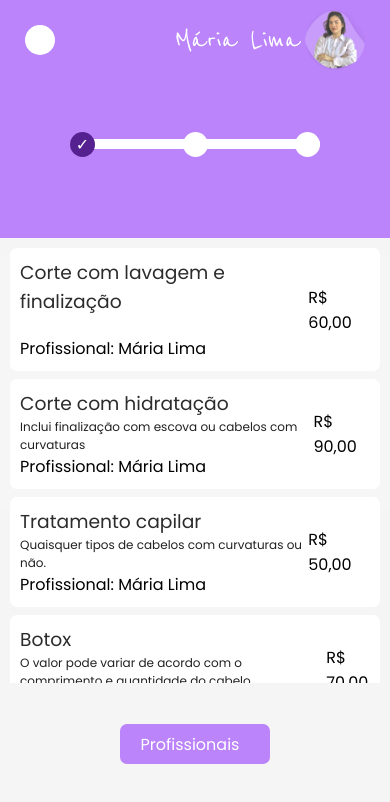
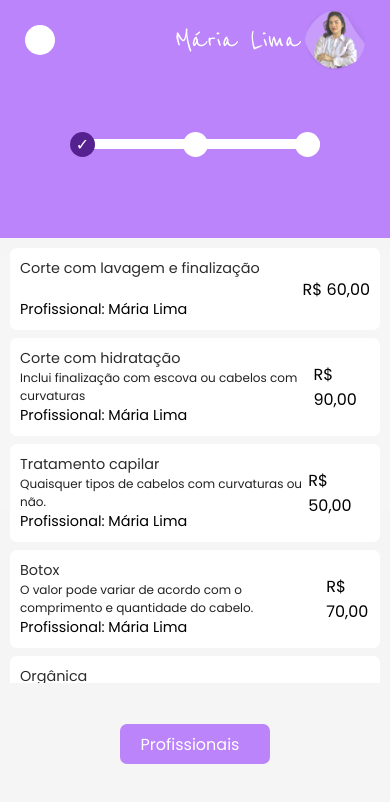
Before and after one commit to patrikferreira/studio-project, a Next.js app: page /service in a window 390 px wide. Shown: the top 802 px of the page. Built offline with nearby package versions, Linux system fonts and the light colour scheme.

Commit message:
[CHORE]: ajuste na service  page

```diff
--- a/src/app/(aplication)/page.module.css
+++ b/src/app/(aplication)/page.module.css
@@ -197,6 +197,7 @@
 
 .serviceInfo > h3 {
   color: var(--title-color);
+  font-size: 1rem;
   font-weight: 500;
 }
 
@@ -685,6 +686,14 @@
     gap: 15px;
   }
 
+  .serviceTitle {
+    font-size: 0.9rem;
+  }
+
+  .serviceInfo > h3 {
+    font-size: 0.9rem;
+  }
+
   /* footer */
   .itemFooter > i {
     font-size: 1.2rem;
```
